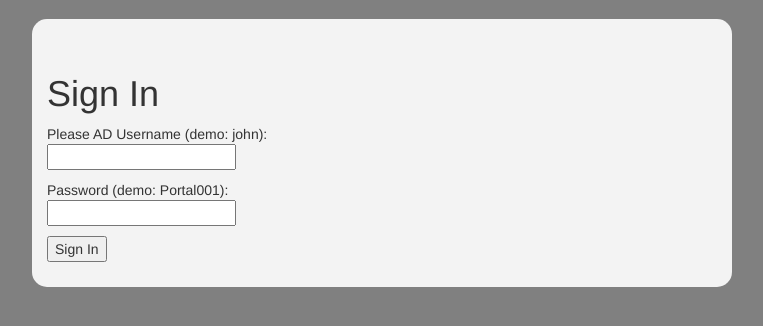
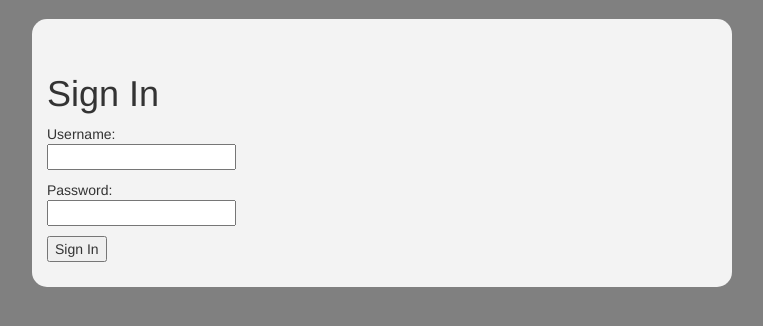
Before and after one commit to lorist/pexportal, a Flask app: page /portal/login in a window 1280 px wide. Shown: the part 81-407 px from the top of the page, without its empty margins (258-1021 px from the left). Run offline with Flask 2, Linux system fonts and the light colour scheme; some libraries are stand-ins or nearby versions.

Commit message:
Update login.html

```diff
--- a/templates/login.html
+++ b/templates/login.html
@@ -6,11 +6,11 @@
   <form action="" method="post" name="login">
       {{ form.hidden_tag() }}
       <p>
-          Please AD Username (demo: john):<br>
+          Username:<br>
           {{ form.user(size=20) }}<br>
       </p>
       <p>
-          Password (demo: Portal001):<br>
+          Password:<br>
           {{ form.passwd }}</p>
       <p><input type="submit" value="Sign In"></p>
   </form>
```
